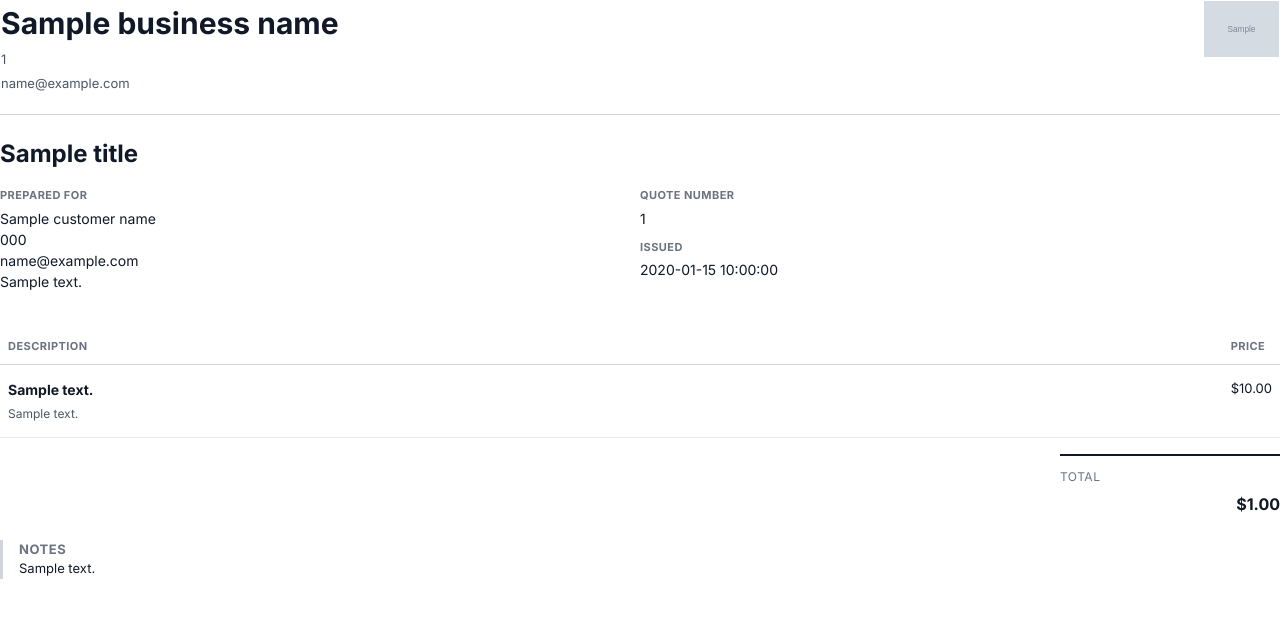
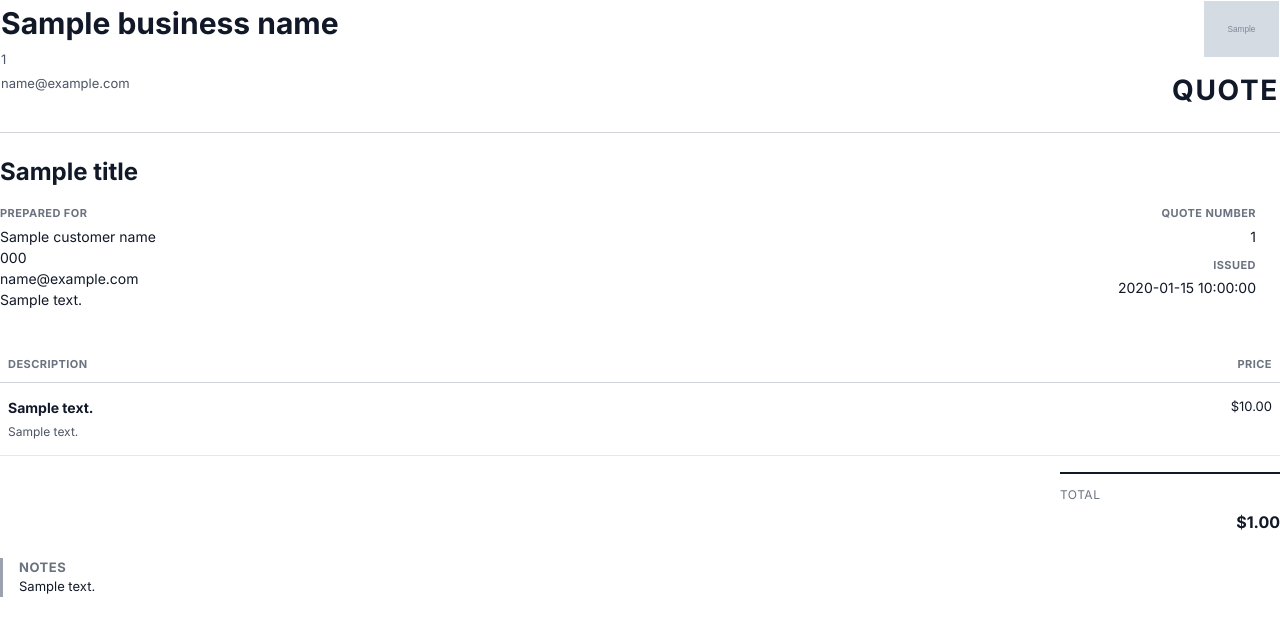
Before and after one commit to odysian/stima, a Python web app: template backend/app/templates/quote.html in a window 1280 px wide. Shown: the top 636 px of the page. Run offline with Jinja, Linux system fonts and the light colour scheme; the template is opened without the code that fills it: most values are stand-ins (such as "Sample title", 1, 10 or a date in 2020); grey boxes marked "Sample" are stand-in pictures.

Commit message:
Polish quote PDF presentation follow-up (#135)

```diff
--- a/backend/app/templates/quote.html
+++ b/backend/app/templates/quote.html
@@ -8,6 +8,12 @@
       @page {
         size: A4;
         margin: 18mm;
+        @bottom-center {
+          content: "Page " counter(page) " of " counter(pages);
+          font-family: "Inter", sans-serif;
+          font-size: 11px;
+          color: #6b7280;
+        }
       }
 
       @font-face {
@@ -55,10 +61,20 @@
         white-space: nowrap;
       }
 
+      .header-doc-type {
+        margin: 12px 0 0;
+        font-size: 28px;
+        font-weight: 700;
+        letter-spacing: 0.06em;
+        text-transform: uppercase;
+        color: #111827;
+      }
+
       .company-name {
         margin: 0;
         font-size: 30px;
         font-weight: 700;
+        overflow-wrap: break-word;
       }
 
       .owner-name {
@@ -101,6 +117,11 @@
         padding: 0 24px 12px 0;
       }
 
+      .meta-right {
+        text-align: right;
+        padding-right: 0;
+      }
+
       .label {
         margin: 0 0 4px;
         font-size: 11px;
@@ -131,11 +152,20 @@
         padding: 10px 8px;
       }
 
+      table.line-items thead th.price-col {
+        text-align: right;
+      }
+
+      table.line-items tbody tr {
+        page-break-inside: avoid;
+      }
+
       table.line-items tbody td {
         border-bottom: 1px solid #e5e7eb;
         padding: 14px 8px;
         font-size: 13px;
         vertical-align: top;
+        overflow-wrap: break-word;
       }
 
       .price-col {
@@ -183,7 +213,7 @@
       .notes {
         margin-top: 24px;
         padding-left: 16px;
-        border-left: 3px solid #d1d5db;
+        border-left: 3px solid #9ca3af;
       }
 
       .notes p {
@@ -212,11 +242,12 @@
                 <p class="header-contact">{{ contractor_email }}</p>
                 {% endif %}
               </td>
-              {% if logo_data_uri %}
               <td class="header-logo-cell">
+                {% if logo_data_uri %}
                 <img class="company-logo" src="{{ logo_data_uri }}" alt="Company logo" />
+                {% endif %}
+                <p class="header-doc-type">Quote</p>
               </td>
-              {% endif %}
             </tr>
           </tbody>
         </table>
@@ -242,7 +273,7 @@
               <p class="value">{{ customer_address }}</p>
               {% endif %}
             </td>
-            <td>
+            <td class="meta-right">
               <p class="label">Quote Number</p>
               <p class="value">{{ doc_number }}</p>
               <p class="label" style="margin-top: 10px">Issued</p>
```
Also changed, not shown: backend/app/features/quotes/tests/test_pdf_template.py (+38 -1 lines).
